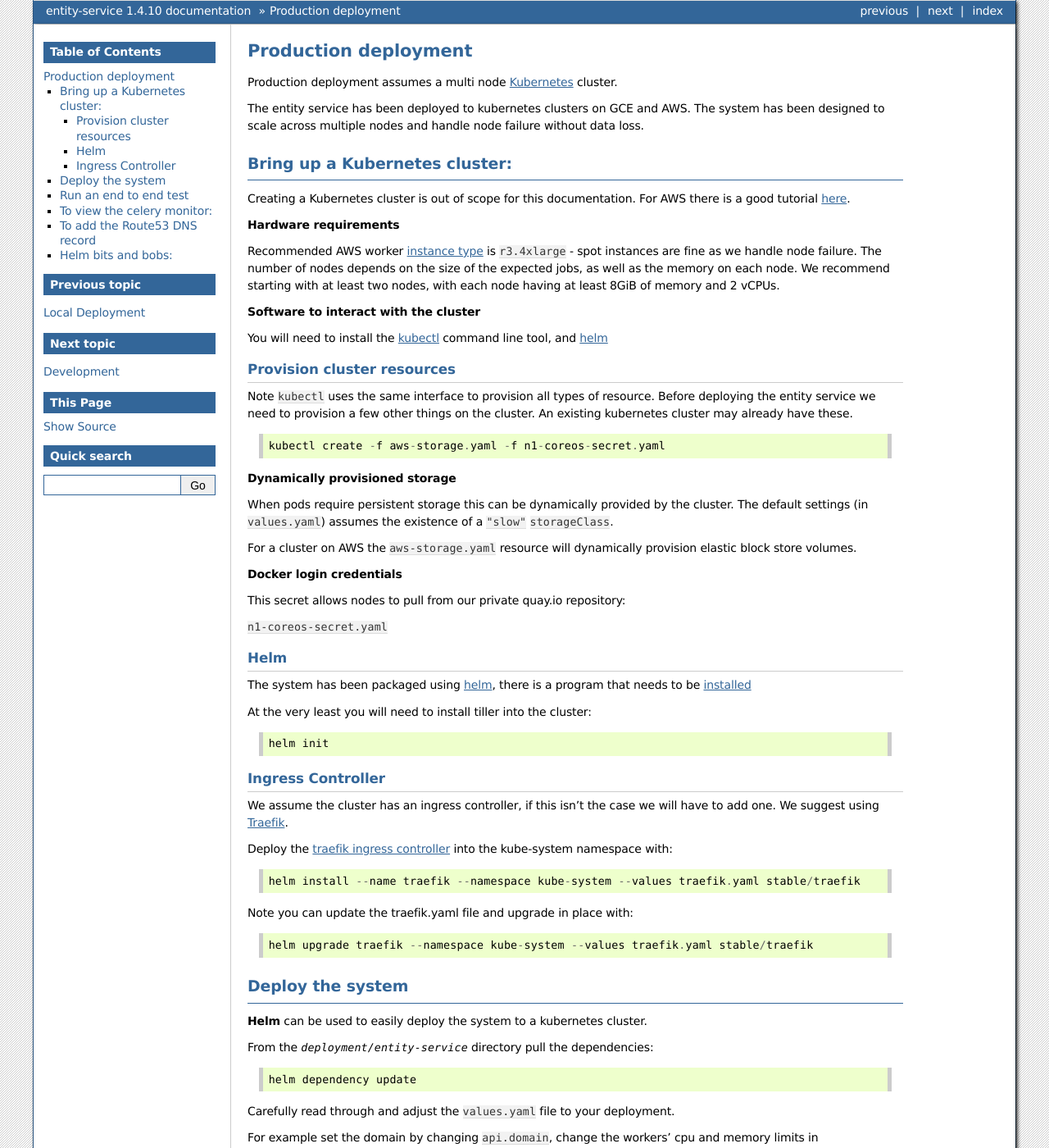
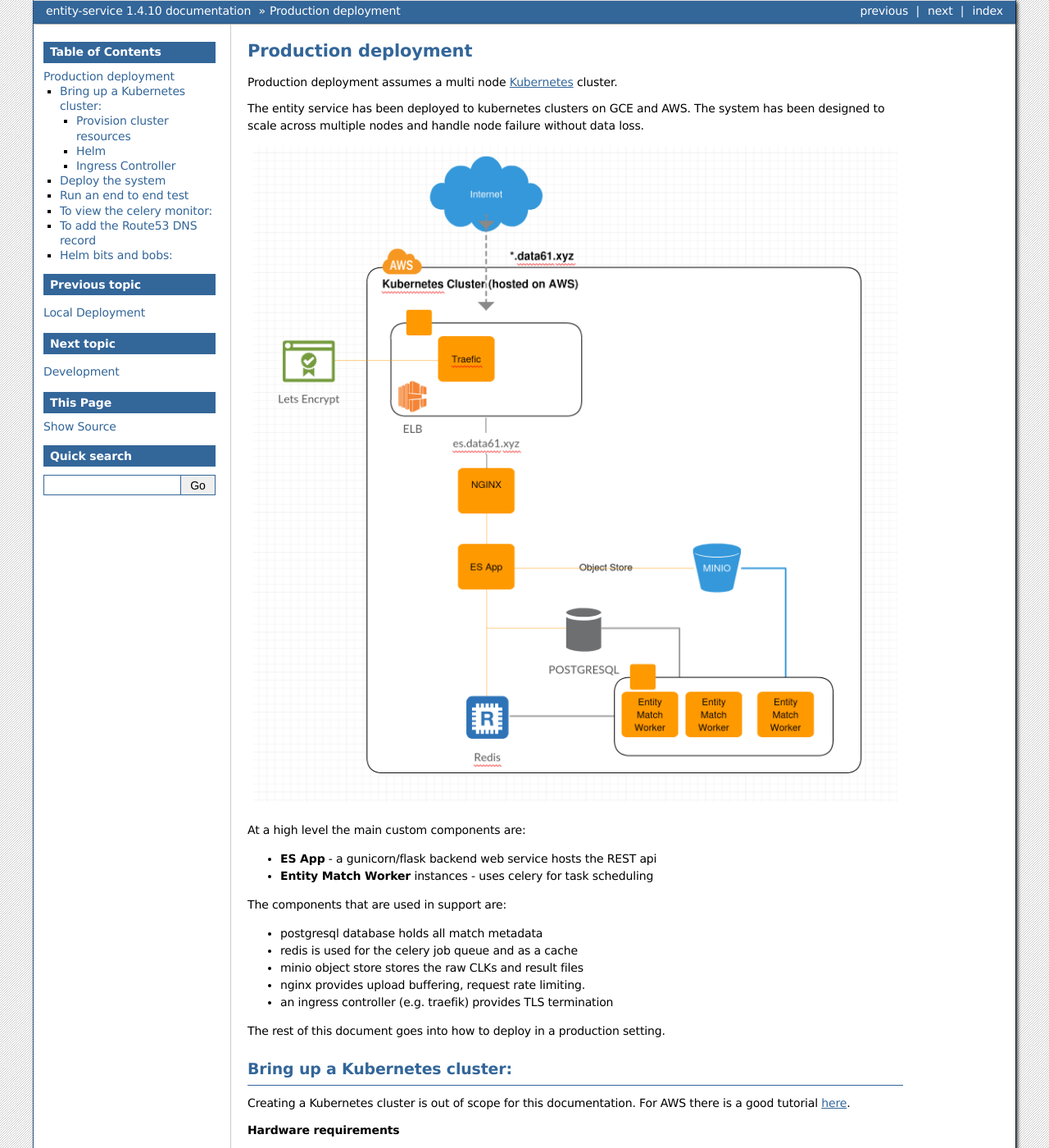
Before and after one commit to data61/anonlink-entity-service, a Sphinx documentation site: the page built from docs/production-deployment.rst, in a window 1280 px wide and 1400 px high. Shown: the whole window at 82% size. Built offline with Sphinx 7.4.7, drawn with Linux system fonts in a browser that asks for light colours; formulas are drawn with MathJax 3; some of the changed text lies outside the part shown.

Commit message:
Quick diagram and note to describe main components of deployed entity… (#22)
* Quick diagram and note to describe main components of deployed entity service

* typo

```diff
--- a/docs/production-deployment.rst
+++ b/docs/production-deployment.rst
@@ -7,6 +7,28 @@
 The entity service has been deployed to kubernetes clusters on GCE and
 AWS. The system has been designed to scale across multiple nodes
 and handle node failure without data loss.
+
+
+.. figure:: _static/deployment.png
+   :alt: Entity Service Kubernetes Deployment
+   :width: 800 px
+
+At a high level the main custom components are:
+
+- **ES App** - a gunicorn/flask backend web service hosts the REST api
+- **Entity Match Worker** instances - uses celery for task scheduling
+
+The components that are used in support are:
+
+- postgresql database holds all match metadata
+- redis is used for the celery job queue and as a cache
+- minio object store stores the raw CLKs and result files
+- nginx provides upload buffering, request rate limiting.
+- an ingress controller (e.g. traefik) provides TLS termination
+
+
+The rest of this document goes into how to deploy in a production setting.
+
 
 Bring up a Kubernetes cluster:
 ------------------------------
@@ -19,8 +41,8 @@
 Recommended AWS worker `instance type <https://aws.amazon.com/ec2/instance-types/>`__
 is ``r3.4xlarge`` - spot instances are fine as we handle node failure. The
 number of nodes depends on the size of the expected jobs, as well as the
-memory on each node. We recommend starting with at least two nodes, with each
-node having at least 8GiB of memory and 2 vCPUs.
+memory on each node. For testing we recommend starting with at least two nodes, with each
+node having at least 8 GiB of memory and 2 vCPUs.
 
 
 **Software to interact with the cluster**
```
Also changed, not shown: docs/_static/deployment.png (added).
